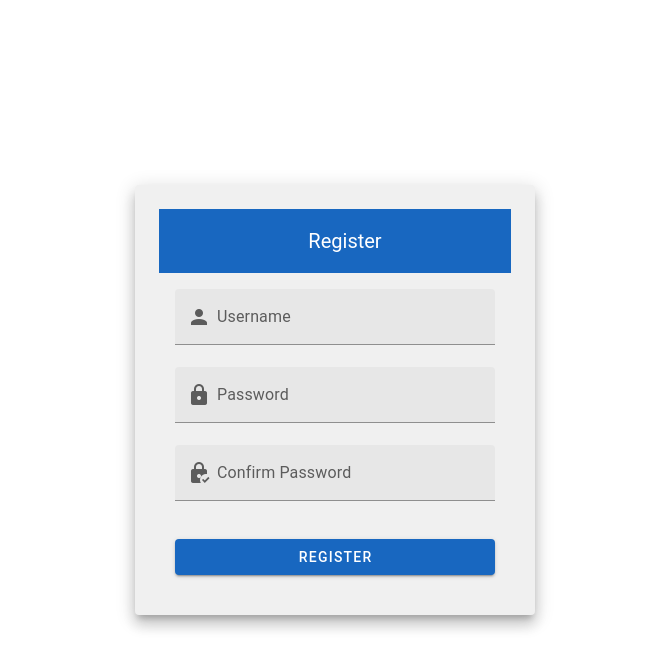
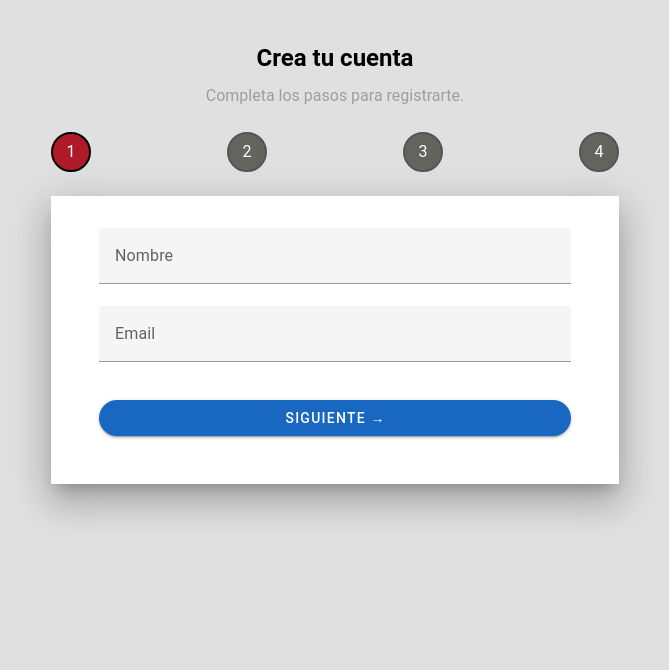
Before and after one commit to albezong/LigaMXArqSoft_Githubb, a Vue app in the folder Frame_LigaMXArqSoft/Vue_LigaMXArqSoft/: page /registerView in a window 1280 px wide. Shown: the top 670 px of the page, without its empty margins (305-974 px from the left). Built offline with nearby package versions, Linux system fonts and the light colour scheme.

Commit message:
login y registros
login y registro acabado

```diff
--- a/Frame_LigaMXArqSoft/Vue_LigaMXArqSoft/src/App.vue
+++ b/Frame_LigaMXArqSoft/Vue_LigaMXArqSoft/src/App.vue
@@ -1,6 +1,11 @@
 <template>
-  <router-view />
-  <!-- <Login/> -->
+  <v-app>
+    <v-main>
+      <transition name="fade" mode="out-in">
+        <router-view />
+      </transition>
+    </v-main>
+  </v-app>
 </template>
 
 <script>
@@ -16,4 +21,12 @@ export default {
 };
 </script>
 
-<style scoped></style>
+<!-- <style scoped></style> -->
+ <style>
+.fade-enter-active, .fade-leave-active {
+  transition: opacity .3s ease;
+}
+.fade-enter-from, .fade-leave-to {
+  opacity: 0;
+}
+</style>
--- a/Frame_LigaMXArqSoft/Vue_LigaMXArqSoft/src/router/index.js
+++ b/Frame_LigaMXArqSoft/Vue_LigaMXArqSoft/src/router/index.js
@@ -2,13 +2,11 @@ import { createRouter, createWebHistory } from 'vue-router'
 
 import LoginView from '../views/Login/LoginView.vue'
 import RegisterView from '../views/Register/RegisterView.vue'
-import RegistrationWizard from '../views/Register/RegistrationWizard.vue'
 
 const routes = [
   //{ path: '/', component: HomeView },
   { path: '/login', component: LoginView },
   { path: '/registerView', component: RegisterView },
-  { path: '/Regist2', component: RegistrationWizard },
 ]
 
 const router = createRouter({
--- a/Frame_LigaMXArqSoft/Vue_LigaMXArqSoft/src/views/Register/RegisterView.vue
+++ b/Frame_LigaMXArqSoft/Vue_LigaMXArqSoft/src/views/Register/RegisterView.vue
@@ -1,57 +1,104 @@
 <template>
     <v-app>
-    <v-main>
-      <v-container
-        class="d-flex justify-center align-center"
-        style="height: 100vh;"
-      >
-        <v-card width="400" elevation="10" class="pa-6" color="#f0f0f0">
+        <v-main class="bg-grey-lighten-2">
 
-          <v-toolbar flat color="primary" dark>
-            <v-toolbar-title class="d-flex justify-center align-center">Register</v-toolbar-title>
-          </v-toolbar>
+            <v-container class="py-10" style="max-width: 600px;">
 
-          <v-card-text>
-            <v-form ref="form" @submit.prevent="register">
+                <!-- TÍTULO -->
+                <h2 class="mb-2 d-flex justify-center align-center">Crea tu cuenta</h2>
+                <p class="text-grey mb-6 d-flex justify-center align-center">Completa los pasos para registrarte.</p>
 
-              <v-text-field
-                v-model="username"
-                label="Username"
-                prepend-inner-icon="mdi-account"
-                required
-              />
+                <!-- BARRA DE PASOS -->
+                <div class="steps-container mb-6">
+                    <div v-for="n in 4" :key="n" class="step" :class="{
+                        active: step === n,
+                        complete: step > n
+                    }">
+                        {{ n }}
+                    </div>
+                </div>
 
-              <v-text-field
-                v-model="password"
-                label="Password"
-                type="password"
-                prepend-inner-icon="mdi-lock"
-                required
-              />
+                <!-- ANIMACIÓN ENTRE PANTALLAS -->
+                <transition class="elevation-20 pt-8 mx-auto pa-12 color-fondoblanco" name="fade-slide" mode="out-in">
+                    <div :key="step">
 
-              <v-text-field
-                v-model="confirmPassword"
-                label="Confirm Password"
-                type="password"
-                prepend-inner-icon="mdi-lock-check"
-                required
-              />
+                        <!-- -------------- PANTALLA 1 ------------------ -->
+                        <div v-if="step === 1" class="color-circunferencia">
+                            <v-text-field label="Nombre" v-model="form.nombre" outlined />
+                            <v-text-field label="Email" v-model="form.email" outlined />
 
-              <div class="text-red mt-2">{{ errorMessage }}</div>
+                            <v-btn color="primary" block class="mt-4" rounded="xl" @click="goNext">
+                                Siguiente →
+                            </v-btn>
+                        </div>
 
-              <v-btn
-                type="submit"
-                color="primary"
-                block
-                class="mt-4"
-              >
-                Register
-              </v-btn>
+                        <!-- -------------- PANTALLA 2 ------------------ -->
+                        <div v-else-if="step === 2">
+                            <h3 class="text-white mb-4">¿Qué estilo de jugador eres?</h3>
 
-            </v-form>
-          </v-card-text>
+                            <v-card :elevation="form.jugadorTipo === 'Ofensivo' ? 12 : 2"
+                                class="pa-4 my-2 selectable-card" @click="form.jugadorTipo = 'Ofensivo'">
+                                <strong>Ofensivo</strong>
+                                <div class="text-grey">Te gusta encestar y atacar.</div>
+                            </v-card>
 
+                            <v-card :elevation="form.jugadorTipo === 'Defensivo' ? 12 : 2"
+                                class="pa-4 my-2 selectable-card" @click="form.jugadorTipo = 'Defensivo'">
+                                <strong>Defensivo</strong>
+                                <div class="text-grey">Bloqueos, robos y defensa.</div>
                             </v-card>
+
+                            <!-- Botones -->
+                            <v-row class="mt-4">
+                                <v-col cols="6">
+                                    <v-btn variant="tonal" block @click="goBack">← Atrás</v-btn>
+                                </v-col>
+
+                                <v-col cols="6">
+                                    <v-btn color="primary" block @click="goNext">Siguiente →</v-btn>
+                                </v-col>
+                            </v-row>
+                        </div>
+
+                        <!-- -------------- PANTALLA 3 ------------------ -->
+                        <div v-else-if="step === 3">
+                            <v-select label="Rol" v-model="form.rol" :items="['Jugador', 'Entrenador', 'Aficionado']"
+                                outlined />
+                            <v-text-field label="Contraseña" v-model="form.contraseña" type="password" outlined />
+
+                            <!-- Botones -->
+                            <v-row class="mt-4">
+                                <v-col cols="6">
+                                    <v-btn variant="tonal" block @click="goBack">← Atrás</v-btn>
+                                </v-col>
+
+                                <v-col cols="6">
+                                    <v-btn color="primary" block @click="goNext">Siguiente →</v-btn>
+                                </v-col>
+                            </v-row>
+                        </div>
+
+                        <!-- -------------- PANTALLA 4 ------------------ -->
+                        <div v-else-if="step === 4">
+                            <h3 class="text-white">Confirmación</h3>
+                            <p><strong>Nombre:</strong> {{ form.nombre }}</p>
+                            <p><strong>Email:</strong> {{ form.email }}</p>
+                            <p><strong>Tipo jugador:</strong> {{ form.jugadorTipo }}</p>
+                            <p><strong>Rol:</strong> {{ form.rol }}</p>
+
+                            <v-row class="mt-4">
+                                <v-col cols="6">
+                                    <v-btn variant="tonal" block @click="goBack">← Atrás</v-btn>
+                                </v-col>
+
+                                <v-col cols="6">
+                                    <v-btn color="primary" block @click="register">Crear cuenta ✔</v-btn>
+                                </v-col>
+                            </v-row>
+                        </div>
+                    </div>
+                </transition>
+
             </v-container>
         </v-main>
     </v-app>
@@ -59,27 +106,96 @@
 
 <script>
 export default {
-  name: "RegisterView",
     data() {
         return {
-      username: "",
-      password: "",
-      confirmPassword: "",
-      errorMessage: ""
+            step: 1,
+            form: {
+                nombre: "",
+                email: "",
+                contraseña: "",
+                rol: "",
+                jugadorTipo: ""
+            }
         };
     },
+
     methods: {
+        goNext() {
+            if (this.step < 4) this.step++;
+        },
+        goBack() {
+            if (this.step > 1) this.step--;
+        },
         register() {
-      if (this.password === this.confirmPassword) {
-        console.log("User registered:", this.username);
-
-        this.errorMessage = "";
-        this.$refs.form.reset();
-      }
-      else {
-        this.errorMessage = "Passwords do not match.";
-      }
+            alert("Registro completo");
+            console.log("Datos:", this.form);
         }
     }
 };
 </script>
+
+<style scoped>
+.text-grey {
+    color: #aaaaaa;
+}
+
+.color-circunferencia {
+    color: #000000;
+}
+
+.color-fondoblanco {
+    background-color: #ffffff;
+}
+
+/* ---- STEPS ---- */
+.steps-container {
+    display: flex;
+    justify-content: space-between;
+}
+
+.step {
+    width: 40px;
+    height: 40px;
+    border-radius: 50%;
+    background: #64645f;
+    color: white;
+    display: flex;
+    align-items: center;
+    justify-content: center;
+    transition: 0.3s;
+    border: 2px solid #555;
+}
+
+.step.active {
+    background-color: #af1a29;
+    border-color: #000;
+}
+
+.step.complete {
+    background-color: #4caf50;
+    border-color: #000;
+}
+
+/* ---- ANIMACIÓN ENTRE PANTALLAS ---- */
+.fade-slide-enter-active,
+.fade-slide-leave-active {
+    transition: all 0.35s ease;
+}
+
+.fade-slide-enter-from {
+    opacity: 0;
+    transform: translateX(20px);
+}
+
+.fade-slide-leave-to {
+    opacity: 0;
+    transform: translateX(-20px);
+}
+
+/* Cartas seleccionables */
+.selectable-card:hover {
+    cursor: pointer;
+    transform: scale(1.02);
+    transition: 0.2s;
+}
+</style>
--- a/Frame_LigaMXArqSoft/Vue_LigaMXArqSoft/src/views/Register/RegistrationWizard.vue
+++ /dev/null
@@ -1,127 +0,0 @@
-<template>
-  <v-app>
-    <v-main class="bg-grey-darken-4">
-      <v-container class="py-10" style="max-width: 600px;">
-
-        <!-- Título -->
-        <h2 class="text-white mb-2">Crea tu cuenta</h2>
-        <p class="text-grey mb-6">
-          Ayúdanos a conocerte para darte la mejor experiencia basquetbolera.
-        </p>
-
-        <!-- STEPS -->
-        <v-stepper v-model="step" class="rounded-xl pa-4">
-
-          <!-- PASO 1 -->
-          <v-stepper-step :complete="step > 1" step="1">
-            Datos personales
-          </v-stepper-step>
-          <v-stepper-content step="1">
-            <v-text-field label="Nombre" v-model="form.nombre" outlined></v-text-field>
-            <v-text-field label="Email" v-model="form.email" outlined></v-text-field>
-            <v-btn color="primary" block @click="step = 2">Siguiente</v-btn>
-          </v-stepper-content>
-
-          <!-- PASO 2 -->
-          <v-stepper-step :complete="step > 2" step="2">
-            ¿Qué estilo de jugador eres?
-          </v-stepper-step>
-          <v-stepper-content step="2">
-
-            <v-card
-              :elevation="form.jugadorTipo === 'Ofensivo' ? 12 : 2"
-              class="pa-4 my-2"
-              @click="form.jugadorTipo = 'Ofensivo'"
-            >
-              <strong>Ofensivo</strong>
-              <div class="text-grey">Te gusta encestar, tirar triples y atacar.</div>
-            </v-card>
-
-            <v-card
-              :elevation="form.jugadorTipo === 'Defensivo' ? 12 : 2"
-              class="pa-4 my-2"
-              @click="form.jugadorTipo = 'Defensivo'"
-            >
-              <strong>Defensivo</strong>
-              <div class="text-grey">Bloqueos, robos y presión constante.</div>
-            </v-card>
-
-            <v-btn class="mt-4" variant="tonal" @click="step = 1">Atrás</v-btn>
-            <v-btn color="primary" class="mt-4" @click="step = 3">Siguiente</v-btn>
-          </v-stepper-content>
-
-          <!-- PASO 3 -->
-          <v-stepper-step :complete="step > 3" step="3">
-            Rol dentro del basquetbol
-          </v-stepper-step>
-          <v-stepper-content step="3">
-
-            <v-select
-              label="Rol"
-              v-model="form.rol"
-              :items="['Jugador', 'Entrenador', 'Aficionado']"
-              outlined
-            ></v-select>
-
-            <v-text-field
-              label="Contraseña"
-              type="password"
-              v-model="form.contraseña"
-              outlined
-            ></v-text-field>
-
-            <v-btn class="mt-4" variant="tonal" @click="step = 2">Atrás</v-btn>
-            <v-btn color="primary" class="mt-4" @click="step = 4">Siguiente</v-btn>
-          </v-stepper-content>
-
-          <!-- PASO 4 -->
-          <v-stepper-step step="4">Confirmación</v-stepper-step>
-          <v-stepper-content step="4">
-            <h3>Revisa tus datos:</h3>
-            <p><strong>Nombre:</strong> {{ form.nombre }}</p>
-            <p><strong>Email:</strong> {{ form.email }}</p>
-            <p><strong>Tipo jugador:</strong> {{ form.jugadorTipo }}</p>
-            <p><strong>Rol:</strong> {{ form.rol }}</p>
-
-            <v-btn class="mt-4" variant="tonal" @click="step = 3">Atrás</v-btn>
-            <v-btn color="primary" class="mt-4" @click="register">Crear cuenta</v-btn>
-          </v-stepper-content>
-
-        </v-stepper>
-      </v-container>
-    </v-main>
-  </v-app>
-</template>
-
-<script>
-export default {
-  data() {
-    return {
-      step: 1,
-      form: {
-        nombre: "",
-        email: "",
-        contraseña: "",
-        rol: "",
-        jugadorTipo: ""
-      }
-    };
-  },
-  methods: {
-    register() {
-      console.log("Datos enviados al backend:", this.form);
-
-      // Aquí harías tu POST hacia tu API .NET:
-      // await axios.post("/api/usuarios", this.form);
-
-      alert("¡Cuenta creada con éxito!");
-    }
-  }
-};
-</script>
-
-<style>
-.text-grey {
-  color: #a0a0a0;
-}
-</style>
```
Lines whose indentation alone changed are shown as unchanged.
